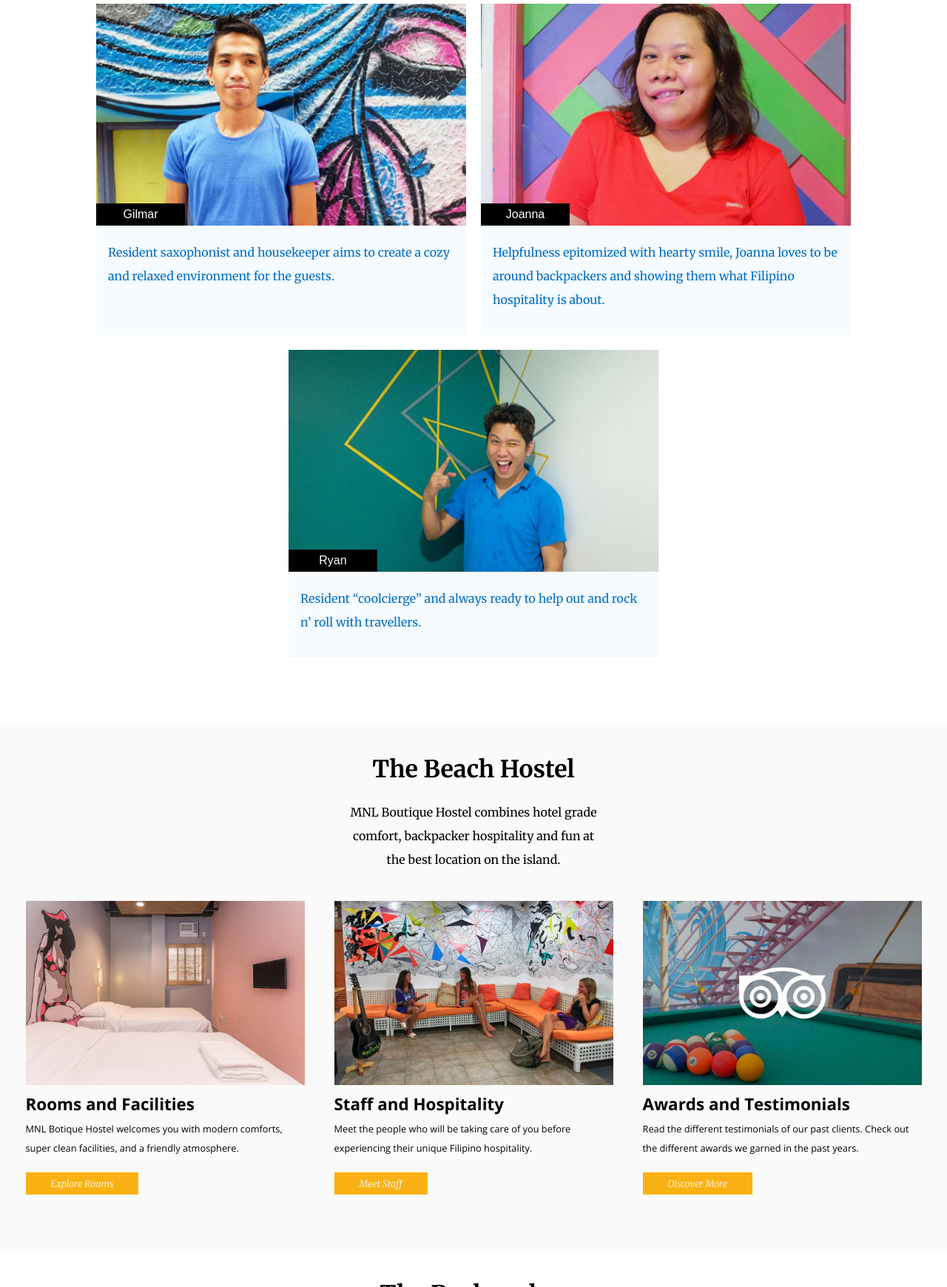
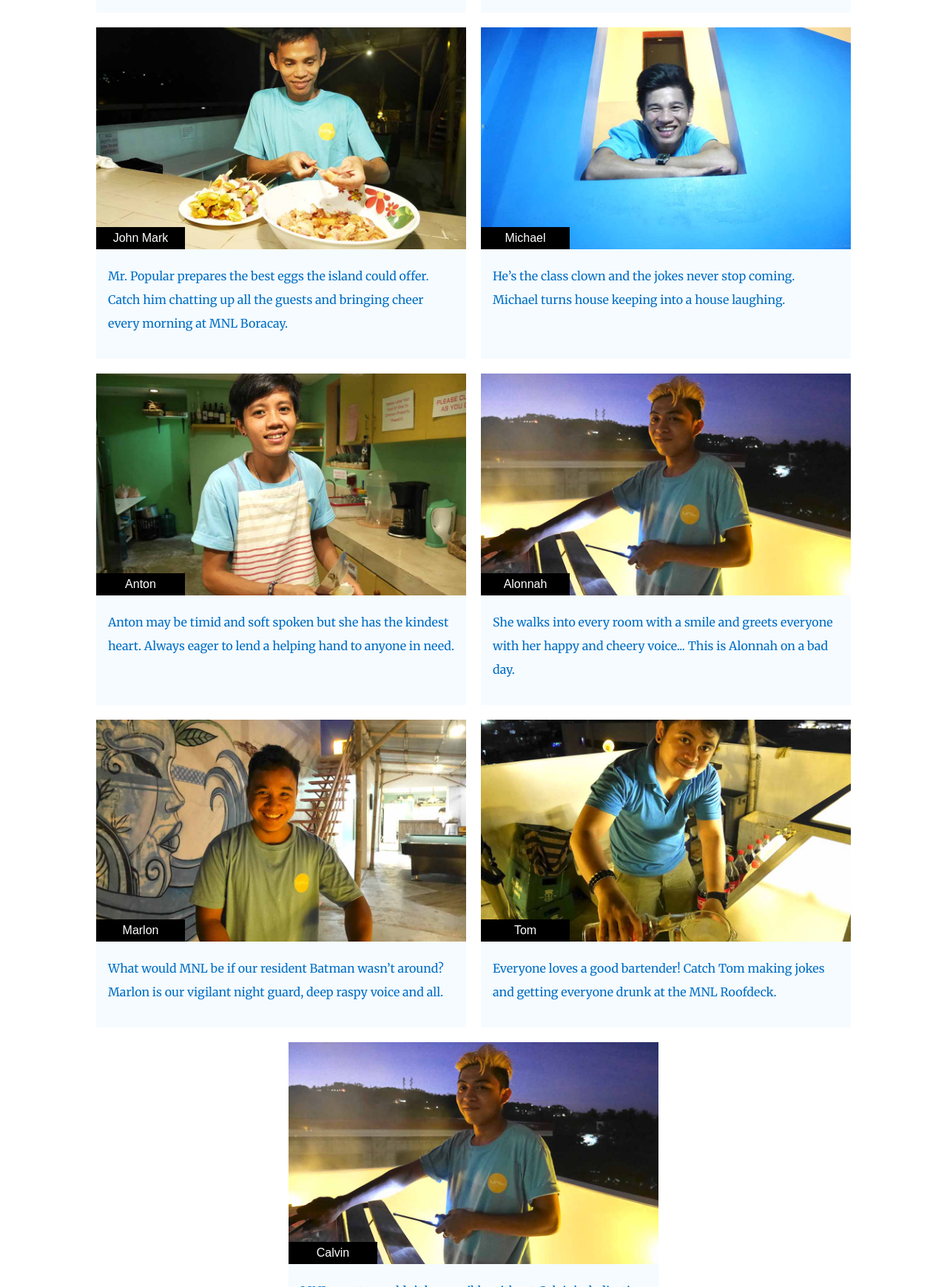
Before and after one commit to alexiscollado/boracayhostels, a plain HTML site: page staff.html in a window 1280 px wide. Shown: the part 1060-2800 px from the top of the page at 74% size. Drawn offline with nearby package versions, Linux system fonts and the light colour scheme.

Commit message:
staff changes

```diff
--- a/css/main.scss
+++ b/css/main.scss
@@ -1002,12 +1002,73 @@ $brand-font-2: 'Merriweather', sans-serif;
 
 }
 
+.anton {
+	background:url(../assets/staff/Anton.jpg);
+	background-size:cover;
+
+	background-position:120% 50%;
+}
+
+.phoenix {
+	background:url(../assets/staff/phoenix.jpg);
+	background-size:cover;
+
+	background-position:120% 50%;
+}
+.love {
+	background:url(../assets/staff/love.jpg);
+	background-size:cover;
+
+	background-position:120% 50%;
+}
+.johnmark {
+	background:url(../assets/staff/johnmark.jpg);
+	background-size:cover;
+
+	background-position:120% 50%;
+}
+.michael {
+	background:url(../assets/staff/Michael.jpg);
+	background-size:cover;
+
+	background-position:120% 50%;
+}
+.marlon {
+	background:url(../assets/staff/Marlon.jpg);
+	background-size:cover;
+
+	background-position:120% 50%;
+}
+
+.tom {
+	background:url(../assets/staff/Tom.jpg);
+	background-size:cover;
+
+	background-position:120% 50%;
+}
+
+.calvin {
+	background:url(../assets/staff/calvin.jpg);
+	background-size:cover;
+
+	background-position:120% 50%;
+}
+
+.alonnah {
+	background:url(../assets/staff/calvin.jpg);
+	background-size:cover;
+
+	background-position:120% 50%;
+}
+
+
 .ryan {
 	background:url(../assets/staff/Ryan.jpg);
 	background-size:cover;
 
 	background-position:120% 50%;
 }
+
 
 .anthony
 {
--- a/staff.html
+++ b/staff.html
@@ -37,42 +37,75 @@
 
 		<div class="two-by-two">
 			<div class="staff-container">
-				<div class="staffbox anthony">
-					<div class="nameLabel">Anthony</div>
+				<div class="staffbox phoenix">
+					<div class="nameLabel">Phoenix</div>
 				</div>
-				<p><strong>Anthony</strong> makes the hostel homey by keeping things super clean and crispy. Not to mention he can make a mean drink!</p>
+				<p>Yes she’s frank and outspoken but she is also thoughtful and genuine. Come strike a conversation with her and experience her wit.
+</p>
 			</div>
 
 
 			<div class="staff-container">
-				<div class="staffbox bob">
-				<div class="nameLabel">Bob</div>
+				<div class="staffbox love">
+				<div class="nameLabel">Love</div>
 				</div>
-			<p>Jolly workhorse Bob goes out of his way to make sure things are ready for you at MNL- from breakfast to beds!</p>
+			<p>Love’s sweet and bubbly personality could light up a room. Hear her infectious laughter at MNL Boracay</p>
 			</div>
 			<div class="staff-container">
-				<div class="staffbox gilmar">
-				<div class="nameLabel">Gilmar</div>
+				<div class="staffbox johnmark">
+				<div class="nameLabel">John Mark</div>
 
 			</div>
-			<p>Resident saxophonist and housekeeper aims to create a cozy and relaxed environment for the guests.</p>
+			<p>Mr. Popular prepares the best eggs the island could offer. Catch him chatting up all the guests and bringing cheer every morning at MNL Boracay.</p>
 			</div>
 			<div class="staff-container">
-				<div class="staffbox joanna">
-				<div class="nameLabel">Joanna</div>
+				<div class="staffbox michael">
+				<div class="nameLabel">Michael</div>
 
 			</div>
-			<p>Helpfulness epitomized with hearty smile, Joanna loves to be around backpackers and showing them what Filipino hospitality is about.</p>
+			<p>He’s the class clown and the jokes never stop coming. Michael turns house keeping into a house laughing.</p>
 			</div>
 			<div class="staff-container">
-				<div class="staffbox ryan">
-				<div class="nameLabel">Ryan</div>
+				<div class="staffbox anton">
+				<div class="nameLabel">Anton</div>
 
 			</div>
-			<p>Resident “coolcierge” and always ready to help out and rock n’ roll with travellers.</p>
+			<p>Anton may be timid and soft spoken but she has the kindest heart. Always eager to lend a helping hand to anyone in need.</p>
+			</div>
+			<div class="staff-container">
+			<div class="staffbox alonnah">
+				<div class="nameLabel">Alonnah</div>
+
+			</div>
+				<p>She walks into every room with a smile and greets everyone with her happy and cheery voice... This is Alonnah on a bad day. </p>
 			</div>
 
 
+			<div class="staff-container">
+				<div class="staffbox marlon">
+				<div class="nameLabel">Marlon</div>
+
+			</div>
+			<p>What would MNL be if our resident Batman wasn’t around? Marlon is our vigilant night guard, deep raspy voice and all. </p>
+			</div>
+			<div class="staff-container">
+				<div class="staffbox tom">
+				<div class="nameLabel">Tom</div>
+
+			</div>
+			<p>Everyone loves a good bartender! Catch Tom making jokes and getting everyone drunk at the MNL Roofdeck.</p>
+			</div>
+			<div class="staff-container">
+				<div class="staffbox calvin">
+				<div class="nameLabel">Calvin</div>
+
+			</div>
+			<p>MNL events wouldn’t be possible without Calvin’s dedication to BBQ, movie night set-up, choosing the right music and much more. He’s the man behind the scenes.
+</p>
+			</div>
+
+
+			</section>
 
 
 		</div>
```
Also changed, not shown: css/main.css, 3 other files.
